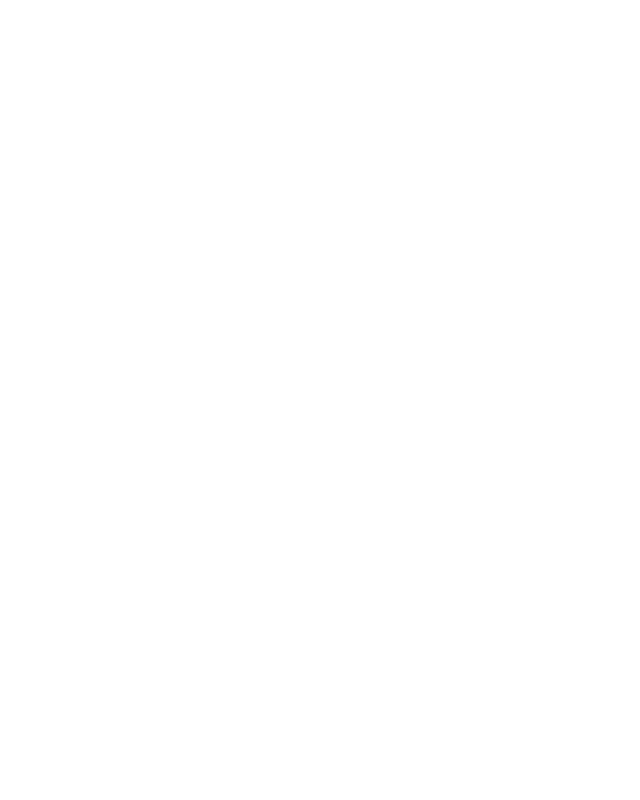
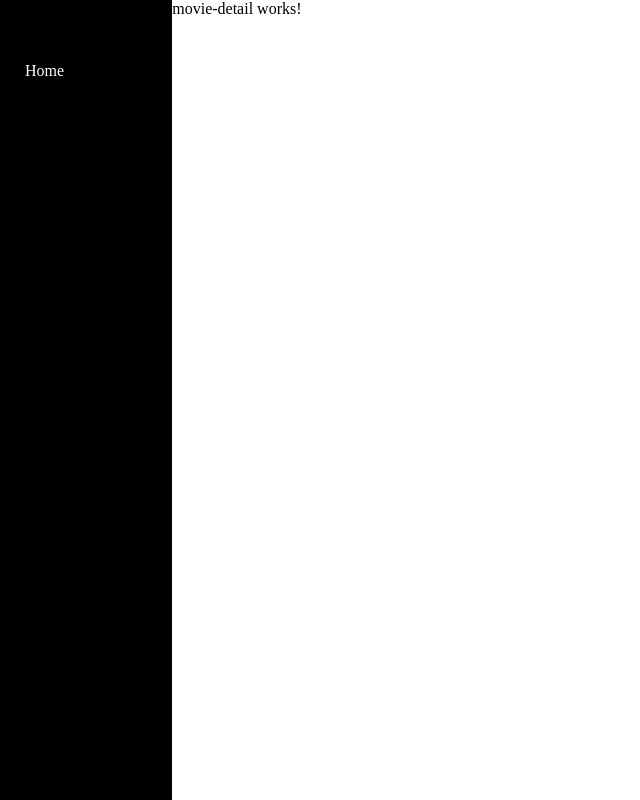
Before and after one commit to gitMax18/movie-app-frontend, an Angular app: page /movie/1 in a window 1280 px wide. Before the commit this address led to /. Shown: the whole page, without its empty margins (0-640 px from the left). Built offline with nearby package versions, Linux system fonts and the light colour scheme.

Commit message:
feat : add navbar

```diff
--- a/angular.json
+++ b/angular.json
@@ -98,6 +98,7 @@
             "scripts": []
           }
         }
+
       }
     }
   }
--- a/src/app/app-routing.module.ts
+++ b/src/app/app-routing.module.ts
@@ -1,7 +1,12 @@
 import { NgModule } from '@angular/core';
 import { RouterModule, Routes } from '@angular/router';
+import { HomeComponent } from './pages/home.component';
+import { MovieDetailComponent } from './pages/movie-detail.component';
 
-const routes: Routes = [];
+const routes: Routes = [
+  { path: "", component: HomeComponent },
+  { path: "movie/:id", component: MovieDetailComponent }
+];
 
 @NgModule({
   imports: [RouterModule.forRoot(routes)],
--- a/src/app/app.component.ts
+++ b/src/app/app.component.ts
@@ -2,9 +2,29 @@
 
 @Component({
   selector: 'app-root',
-  template: ``,
-  styles: [``]
+  template: `
+  <div class="app">
+    <app-navbar class="app__navbar"></app-navbar>
+    <div class="app__page">
+      <router-outlet></router-outlet>
+    </div>
+  </div>
+  `,
+  styles: [`
+  .app{
+    width : 100%;
+   display : flex;
+   &__navbar{
+    width : 20%;
+        max-width : 26rem;
+      min-width : 20rem;
+   }
+    &__page{
+      width : 100%;
+      flex-grow : 1;
+    }
+  }
+  `]
 })
 export class AppComponent {
-  title = 'movie-app-frontend';
 }
--- /dev/null
+++ b/src/app/component/navlink.component.ts
@@ -0,0 +1,27 @@
+import { Component, Input } from '@angular/core';
+
+@Component({
+  selector: 'app-navlink',
+  template: `
+    <a class="navlink" [routerLink]="path" routerLinkActive="navlink--active">
+      <ng-content></ng-content>
+    </a>
+  `,
+  styles: [
+    `
+    .navlink {
+      display : block;
+      color : var(--color-light);
+      text-decoration : none;
+      padding : 1rem;
+      border-radius : var(--main-radius);
+      &--active{
+        background-color : var(--color-grey);
+      }
+    }
+    `
+  ]
+})
+export class NavlinkComponent {
+  @Input() path?: string;
+}
--- /dev/null
+++ b/src/app/layout/navbar.component.ts
@@ -0,0 +1,37 @@
+import { Component } from '@angular/core';
+
+@Component({
+  selector: 'app-navbar',
+  template: `
+    <div class="navbar">
+    <h1 class="navbar__title">Watchlists</h1>
+    <nav class="navbar__nav">
+      <ul class="navbar__list">
+        <li class="navbar__item">
+          <app-navlink path="/">Home</app-navlink>
+        </li>
+      </ul>
+    </nav>
+</div>
+  `,
+  styles: [
+    `
+    .navbar{
+      background-color : var(--color-dark);
+      min-height : 100vh;
+      padding : 1.5rem;
+      &__title{
+        color : var(--color-primary);
+        text-align : center;
+      }
+      &__list{
+        margin-top : 2rem;
+        list-style-type : none;
+      }
+    }
+    `
+  ]
+})
+export class NavbarComponent {
+
+}
--- /dev/null
+++ b/src/app/pages/home.component.ts
@@ -0,0 +1,15 @@
+import { Component } from '@angular/core';
+
+@Component({
+  selector: 'app-home',
+  template: `
+    <p>
+      home works!
+    </p>
+  `,
+  styles: [
+  ]
+})
+export class HomeComponent {
+
+}
--- /dev/null
+++ b/src/app/pages/movie-detail.component.ts
@@ -0,0 +1,15 @@
+import { Component } from '@angular/core';
+
+@Component({
+  selector: 'app-movie-detail',
+  template: `
+    <p>
+      movie-detail works!
+    </p>
+  `,
+  styles: [
+  ]
+})
+export class MovieDetailComponent {
+
+}
--- a/src/styles.scss
+++ b/src/styles.scss
@@ -1,8 +1,28 @@
-// colors variables
-$color-primary : #F33F3F;
-$color-primary-darken : #A41B1B;
-$color-dark : #000;
-$color-dark-lighter : #363636;
-$color-grey : #565656;
-$color-grey-lighter : #D9D9D9;
-$color-light : #FFFFFF;
+:root {
+  // define variables
+  --color-primary: #F33F3F;
+  --color-primary-darken: #A41B1B;
+  --color-dark: #000;
+  --color-dark-lighter: #363636;
+  --color-grey: #565656;
+  --color-grey-lighter: #D9D9D9;
+  --color-light: #FFFFFF;
+
+  // radius
+  --main-radius: 1rem;
+
+  // change font size for rem
+  font-size: 62.5%;
+}
+
+body {
+  font-size: 1.6rem;
+}
+
+*,
+::before,
+::after {
+  margin: 0;
+  padding: 0;
+  box-sizing: border-box;
+}
```
Also changed, not shown: src/app/app.module.ts (+9 -1 lines).
